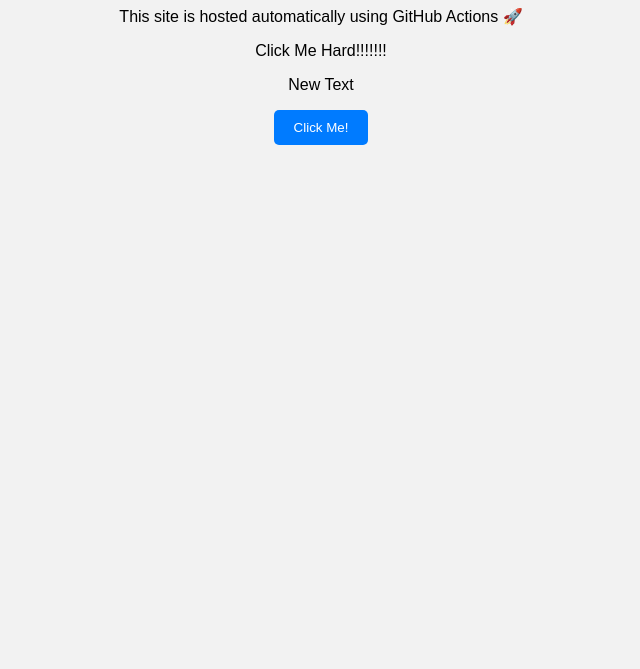
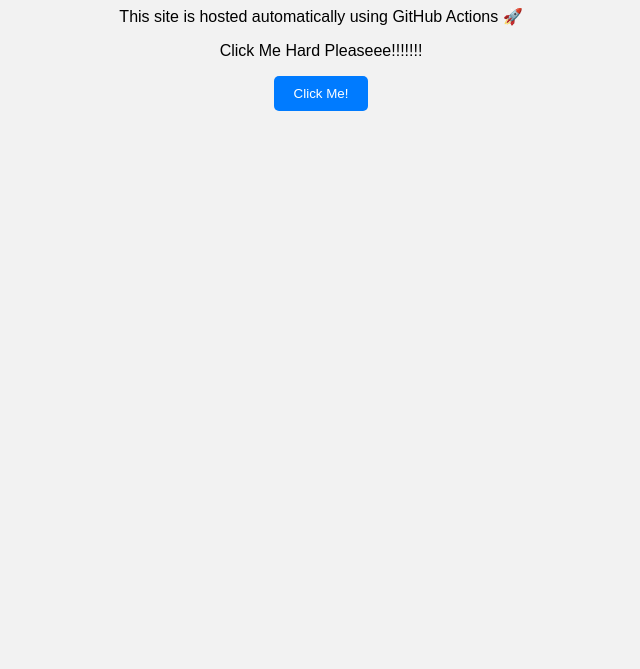
Before and after one commit to MuhammadAmeenBohio/DevOps-Practice, a plain HTML site: page index.html in a window 1280 px wide. Shown: the part 131-800 px from the top of the page, without its empty margins (319-959 px from the left). Drawn offline with Linux system fonts and the light colour scheme.

Commit message:
Update text in index.html

```diff
--- a/index.html
+++ b/index.html
@@ -10,8 +10,7 @@
   <h1>Welcome to My Website!</h1>
   <p>This site is hosted automatically using GitHub Actions 🚀</p>
 
-  <p>Click Me Hard!!!!!!!</p>
-  <p>New Text</p>
+  <p>Click Me Hard Pleaseee!!!!!!!</p>
   <button onclick="showMessage()">Click Me!</button>
   <p id="message"></p>
 
```
